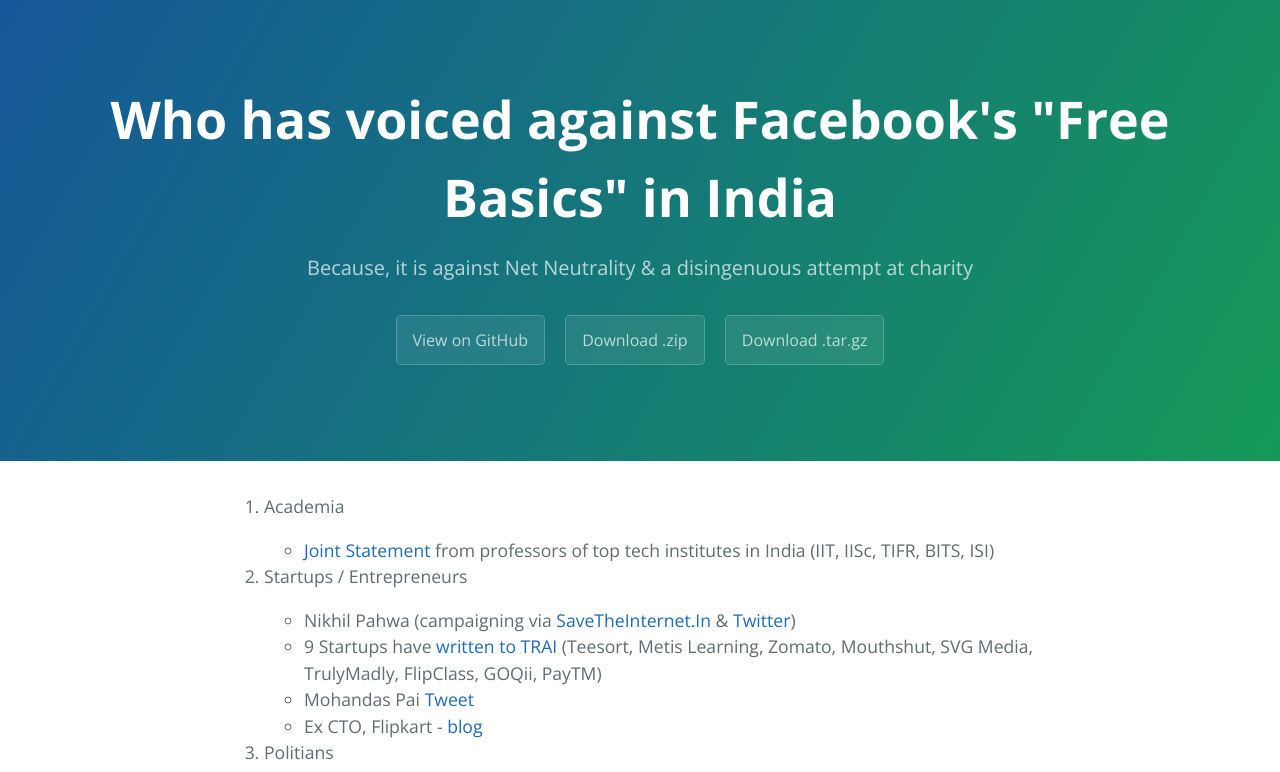
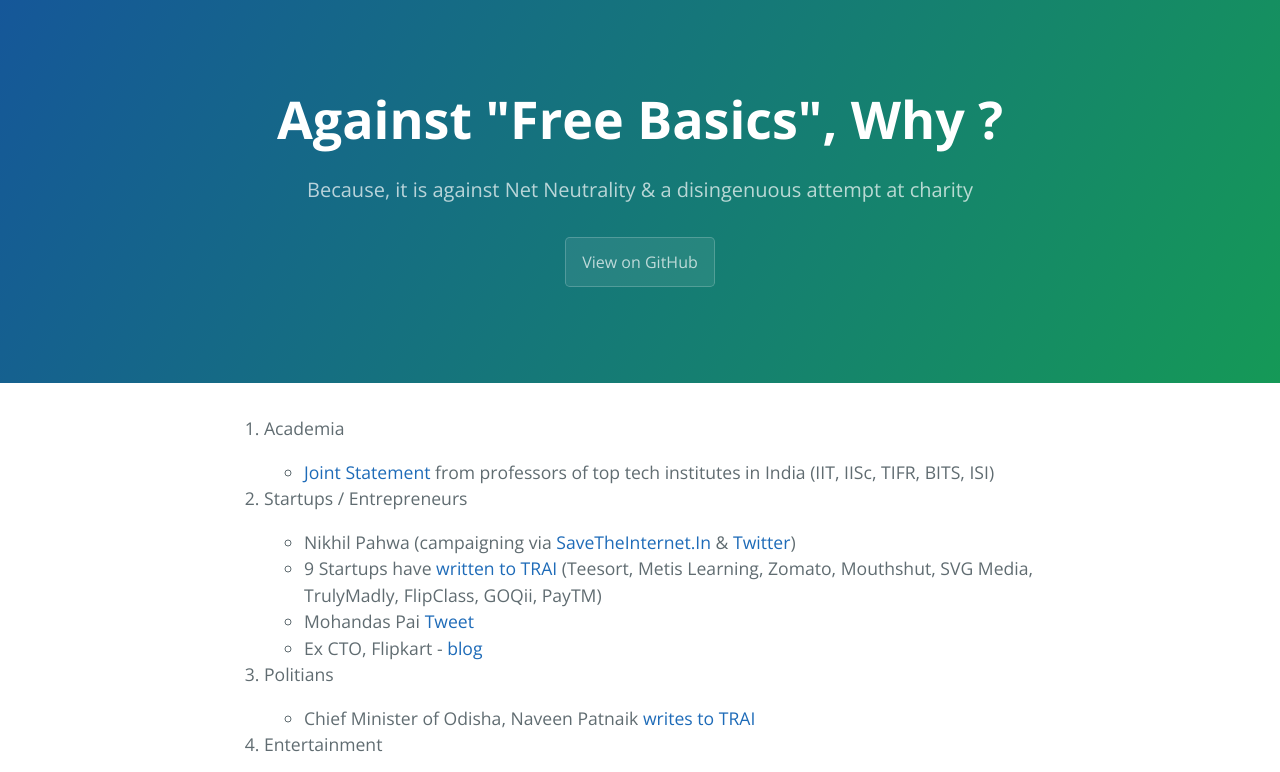
Before and after one commit to net-neutrality/no-free-basics, a plain HTML site: page index.html in a window 1280 px wide. Shown: the top 772 px of the page. Drawn offline with nearby package versions, Linux system fonts and the light colour scheme.

Commit message:
Update index.html

```diff
--- a/index.html
+++ b/index.html
@@ -11,11 +11,9 @@
   </head>
   <body>
     <section class="page-header">
-      <h1 class="project-name">Who has voiced against Facebook&#39;s &quot;Free Basics&quot; in India</h1>
+      <h1 class="project-name">Against &quot;Free Basics&quot;, Why ?</h1>
       <h2 class="project-tagline">Because, it is against Net Neutrality &amp; a disingenuous attempt at charity</h2>
       <a href="https://github.com/net-neutrality/no-free-basics" class="btn">View on GitHub</a>
-      <a href="https://github.com/net-neutrality/no-free-basics/zipball/master" class="btn">Download .zip</a>
-      <a href="https://github.com/net-neutrality/no-free-basics/tarball/master" class="btn">Download .tar.gz</a>
     </section>
 
     <section class="main-content">
```
